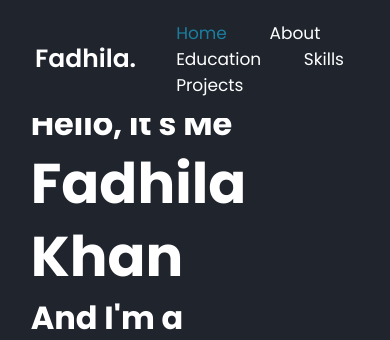
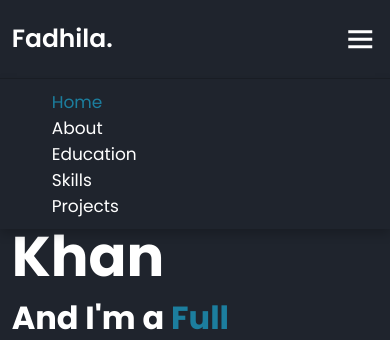
Before and after one commit to FadhilaKhan/portfolio, a plain HTML site: page index.html in a window 390 px wide. Shown: the top 340 px of the page. Drawn offline with nearby package versions, Linux system fonts and the light colour scheme.

Commit message:
Update style.css

```diff
--- a/style.css
+++ b/style.css
@@ -428,3 +428,40 @@ span{
 .cardheader button:hover {
     background: rgba(28, 126, 158, 0.8);
 }
+
+@media (max-width: 1200px) {
+    htmml{
+        font-size: 55%;
+    }
+}
+
+@media (max-width: 991px) {
+    .header{
+        padding: 2rem 3%;
+    }
+
+    section{
+        padding: 10rem 3% 2rem;
+    }
+}
+
+@media (max-width: 768px) {
+    #menu-icon{
+        display: block;
+    }
+
+    .navbar{
+        position: absolute;
+        top: 100%;
+        left: 0;
+        width: 100%;
+        padding: 1rem 3%;
+        background: var(--bg--color);
+        border-top: .1rem solid rgba(0, 0, 0, 0.2);
+        box-shadow: 0 .5rem 1rem rgba(0, 0, 0, 0.2);
+    }
+
+    .navbar a{
+        display: block;
+    }
+}
```
